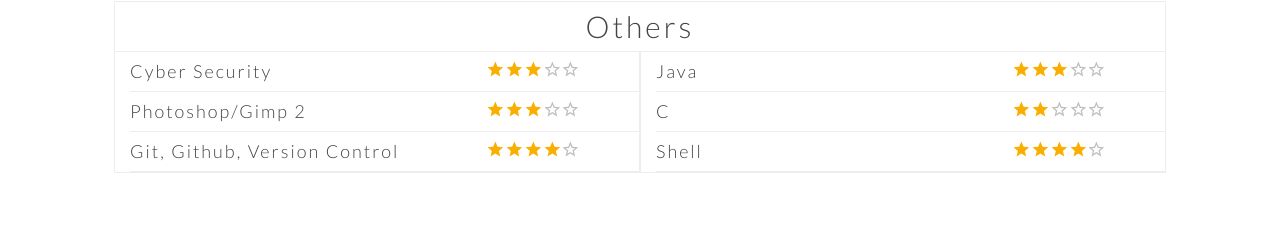
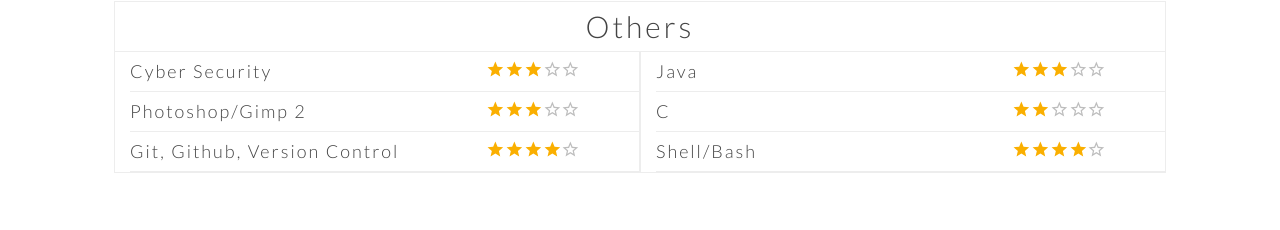
Before and after one commit to IsmaelDembele/portfolio-v3, a Next.js app: page / in a window 1280 px wide. Shown: the part 2258-2488 px from the top of the page. Built offline with nearby package versions, Linux system fonts and the light colour scheme.

Commit message:
updated skills

```diff
--- a/data/skills.ts
+++ b/data/skills.ts
@@ -105,7 +105,7 @@ export const skillsData: ISkillsData[] = [
         value: 2,
       },
       {
-        name: "Shell",
+        name: "Shell/Bash",
         value: 4,
       },
     ],
```
